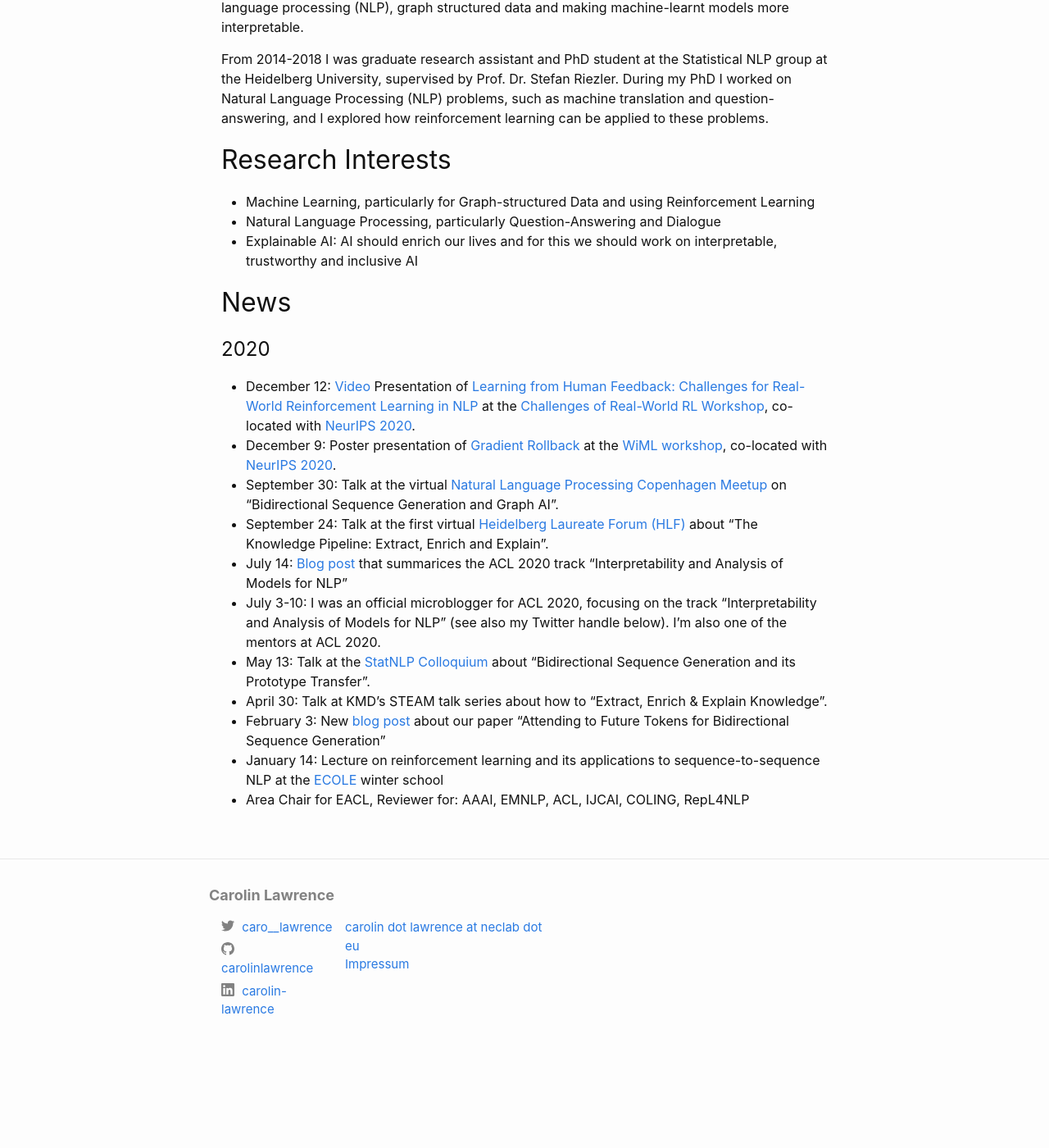
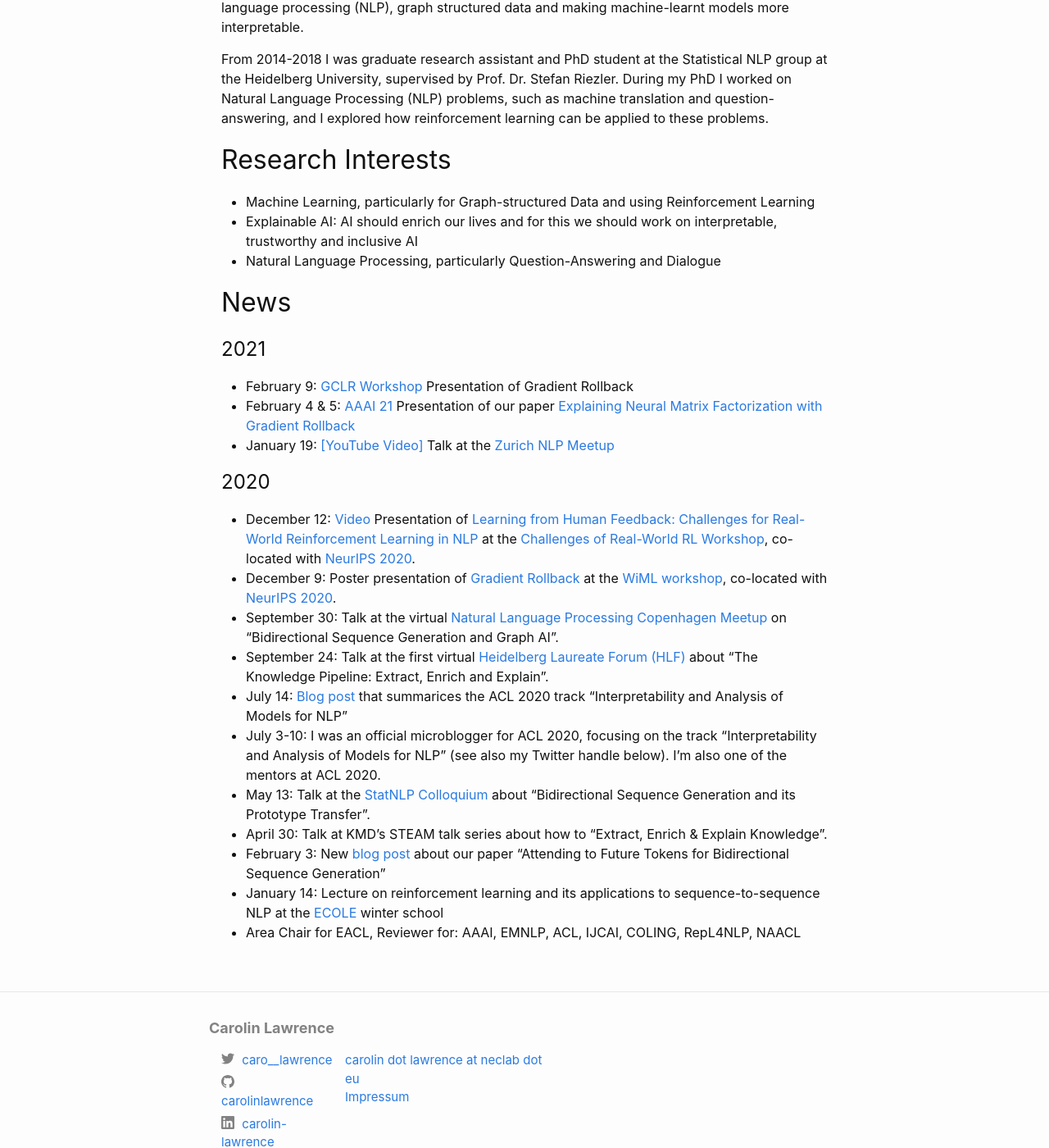
Before and after one commit to carolinlawrence/carolinlawrence.github.io, a Jekyll site: the page built from index.markdown, in a window 1280 px wide and 1400 px high, scrolled down 341 px. Shown: the whole window at 82% size. Built offline with Jekyll 4.4.1, drawn with Linux system fonts in a browser that asks for light colours; before the commit the page ends 1644 px from its top, so only the background shows below that.

Commit message:
Update index.markdown

```diff
--- a/index.markdown
+++ b/index.markdown
@@ -27,11 +27,16 @@ From 2014-2018 I was graduate research assistant and PhD student at the Statisti
 
 ## Research Interests
 * Machine Learning, particularly for Graph-structured Data and using Reinforcement Learning
+* Explainable AI: AI should enrich our lives and for this we should work on interpretable, trustworthy and inclusive AI
 * Natural Language Processing, particularly Question-Answering and Dialogue
-* Explainable AI: AI should enrich our lives and for this we should work on interpretable, trustworthy and inclusive AI
 
 
 ## News
+# 2021
+* February 9: <a href="https://sites.google.com/view/gclr2021/accepted-papers">GCLR Workshop</a> Presentation of Gradient Rollback
+* February 4 & 5: <a href="https://aaai.org/Conferences/AAAI-21/">AAAI 21</a> Presentation of our paper <a href="https://arxiv.org/abs/2010.05516">Explaining Neural Matrix Factorization with Gradient Rollback</a>
+* January 19: <a href="https://www.youtube.com/watch?v=6UeOwHtBF_0&feature=youtu.be">[YouTube Video]</a> Talk at the <a href="https://www.meetup.com/NLP-Zurich/events/275560462/">Zurich NLP Meetup</a>
+
 # 2020
 * December 12: <a href="https://slideslive.com/38943164">Video</a> Presentation of <a href="https://arxiv.org/abs/2011.02511">Learning from Human Feedback: Challenges for Real-World Reinforcement Learning in NLP</a> at the <a href="https://sites.google.com/view/neurips2020rwrl">Challenges of Real-World RL Workshop</a>, co-located with <a href="https://neurips.cc/">NeurIPS 2020</a>.
 * December 9: Poster presentation of <a href="https://arxiv.org/abs/2010.05516">Gradient Rollback</a> at the <a href="https://wimlworkshop.org/neurips2020/">WiML workshop</a>, co-located with <a href="https://neurips.cc/">NeurIPS 2020</a>.
@@ -43,7 +48,7 @@ From 2014-2018 I was graduate research assistant and PhD student at the Statisti
 * April 30: Talk at KMD's STEAM talk series about how to "Extract, Enrich & Explain Knowledge".
 * February 3: New <a href="https://www.neclab.eu/blog/attending-to-future-tokens-for-bidirectional-sequence-generation">blog post</a> about our paper "Attending to Future Tokens for Bidirectional Sequence Generation"
 * January 14: Lecture on reinforcement learning and its applications to sequence-to-sequence NLP at the <a href="https://ecole-itn.eu/">ECOLE</a> winter school
-* Area Chair for EACL, Reviewer for: AAAI, EMNLP, ACL, IJCAI, COLING, RepL4NLP
+* Area Chair for EACL, Reviewer for: AAAI, EMNLP, ACL, IJCAI, COLING, RepL4NLP, NAACL
 
 
 
```
